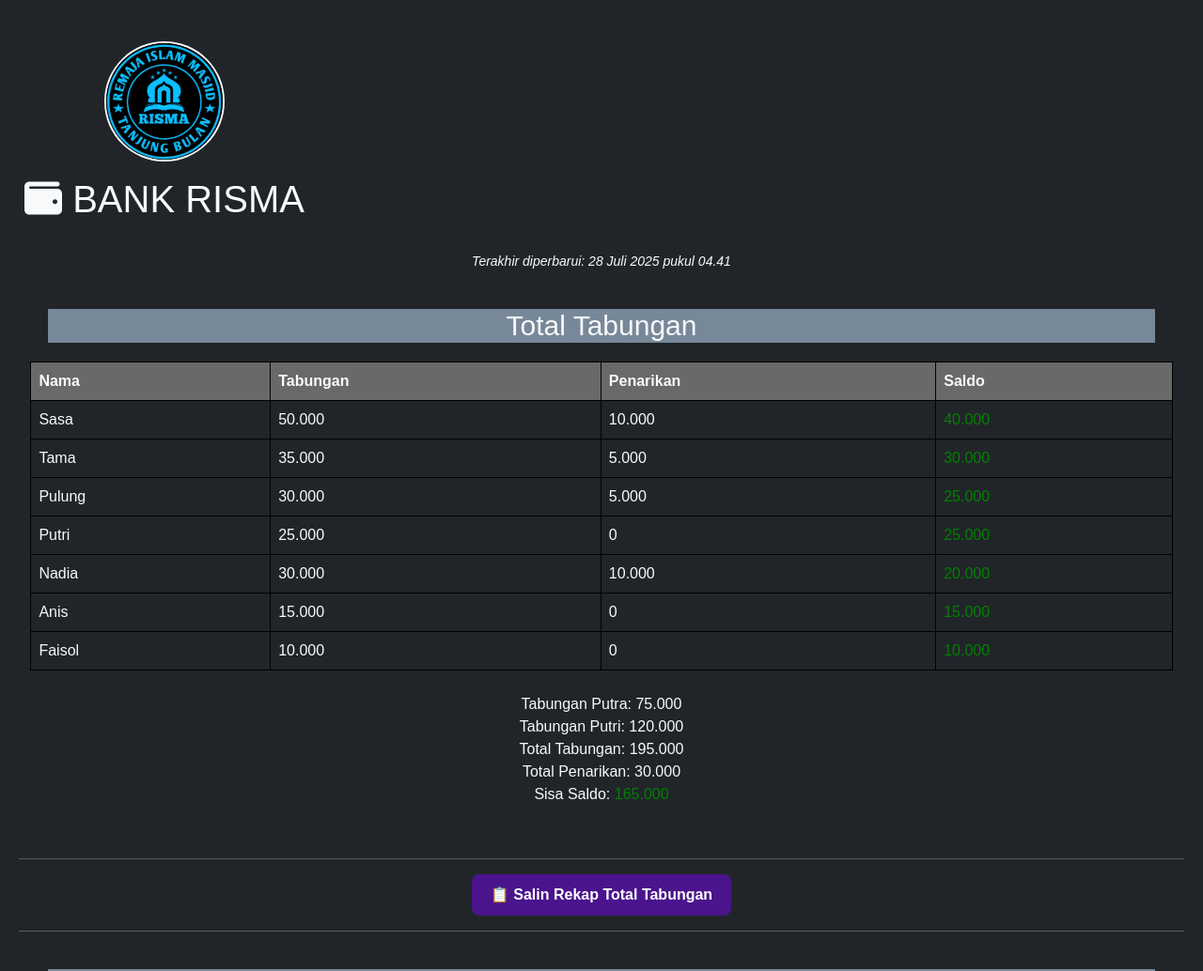
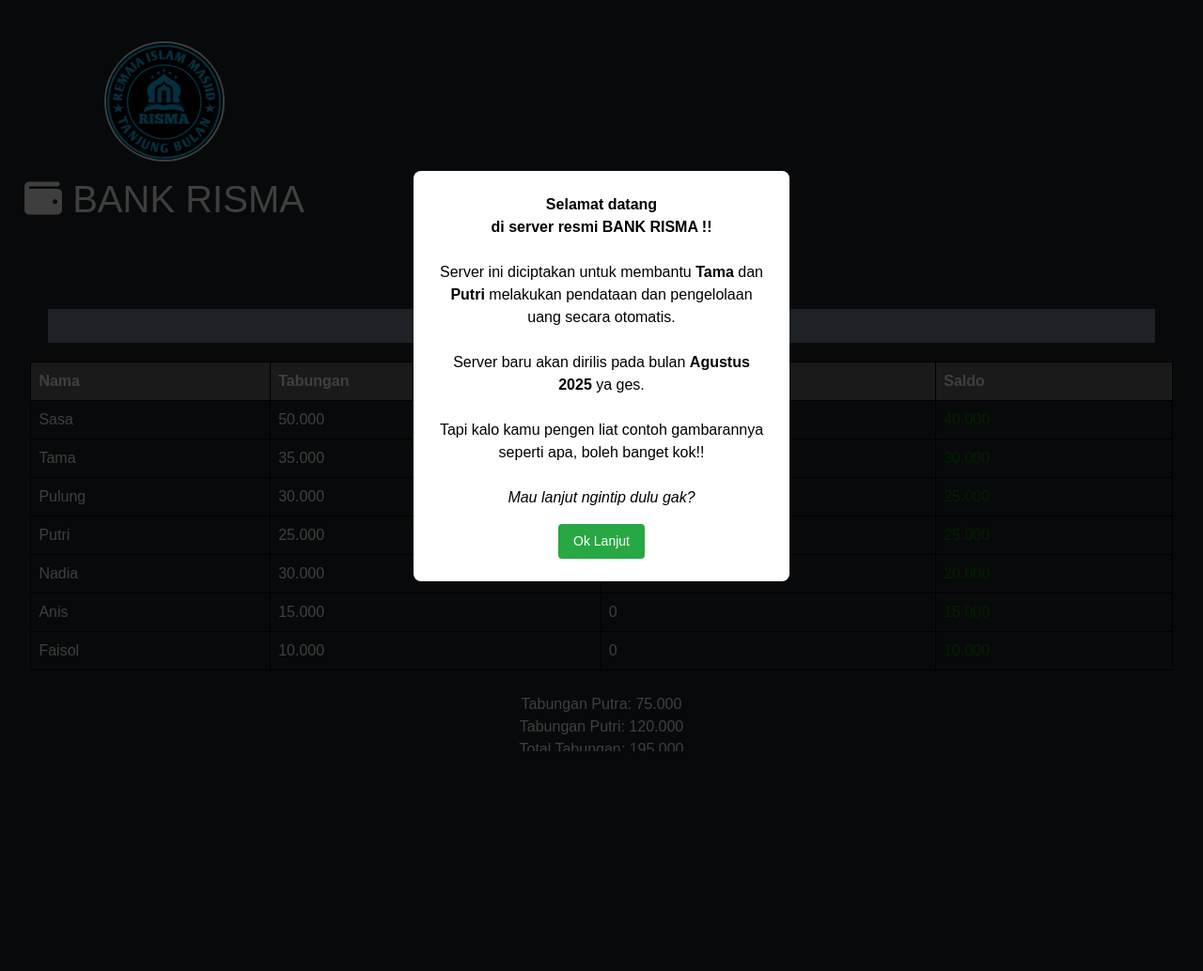
Before and after one commit to bypulung/bypulung.github.io, a PHP site: page /bank-risma/index.html in a window 1280 px wide. Shown: the top 1034 px of the page at 94% size. After the commit the page ends 800 px from the top, so only its background shows below. Run offline with PHP 8.4, Linux system fonts and the light colour scheme; some libraries are stand-ins or nearby versions.

Commit message:
Update tampilan.css
Signed-off-by: bypulung <106810287+bypulung@users.noreply.github.com>

```diff
--- a/bank-risma/tampilan.css
+++ b/bank-risma/tampilan.css
@@ -99,3 +99,43 @@
          #backToTopBtn:hover {
             background-color: #555;
         }
+
+    /* notifikasi */
+#notifRisma {
+  position: fixed;
+  top: 0;
+  left: 0;
+  width: 100%;
+  height: 100%;
+  background: rgba(0,0,0,0.75);
+  display: flex;
+  align-items: center;
+  justify-content: center;
+  z-index: 9999;
+}
+
+#notifRisma .notif-box {
+  background: #fff;
+  padding: 24px;
+  max-width: 400px;
+  width: 90%;
+  border-radius: 8px;
+  text-align: center;
+  font-family: sans-serif;
+}
+
+#notifRisma .notif-box p {
+  margin-bottom: 16px;
+  font-size: 16px;
+  color: black;
+}
+
+#notifRisma .notif-box button {
+  padding: 8px 16px;
+  background: #28a745;
+  color: white;
+  border: none;
+  border-radius: 4px;
+  font-size: 14px;
+  cursor: pointer;
+      }
```
